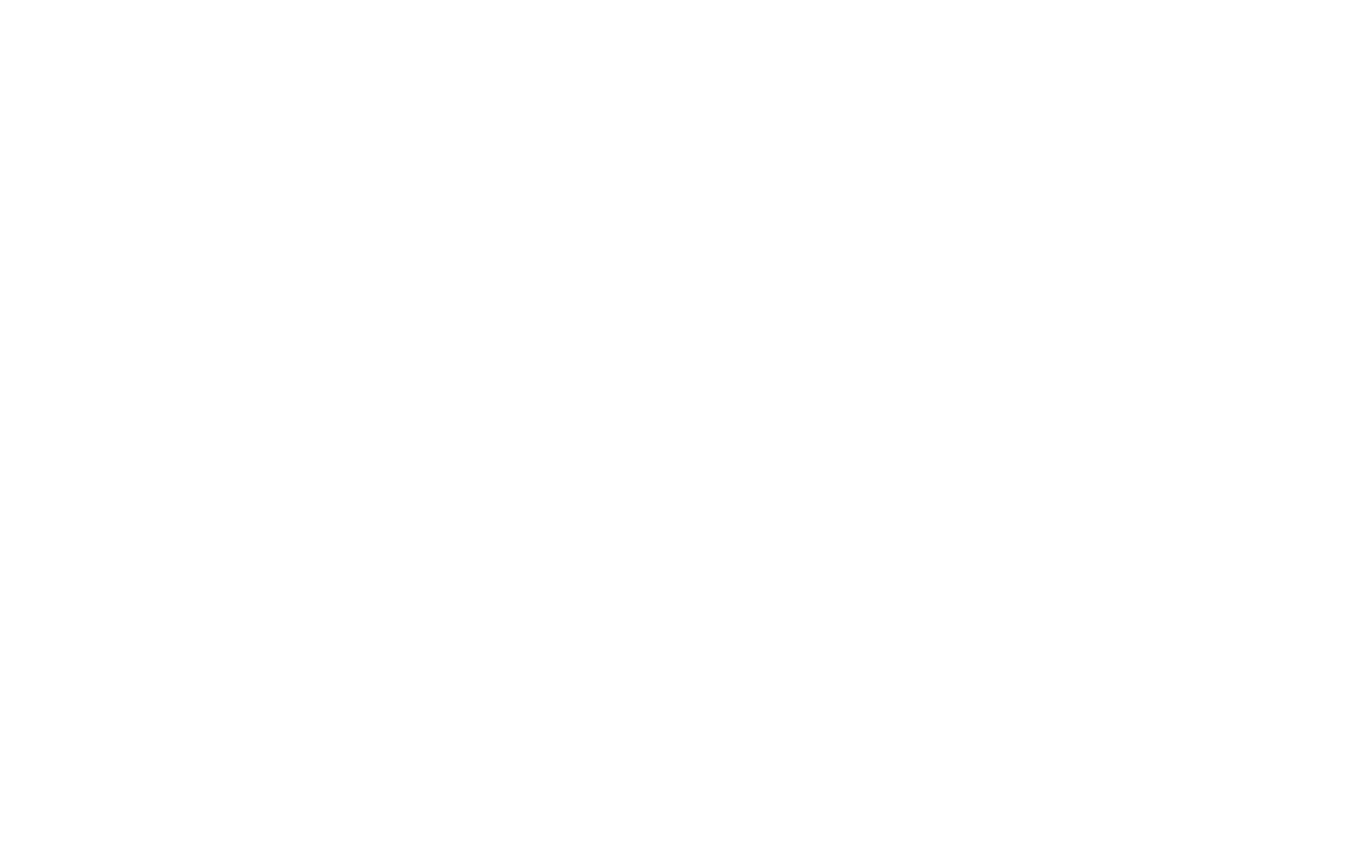
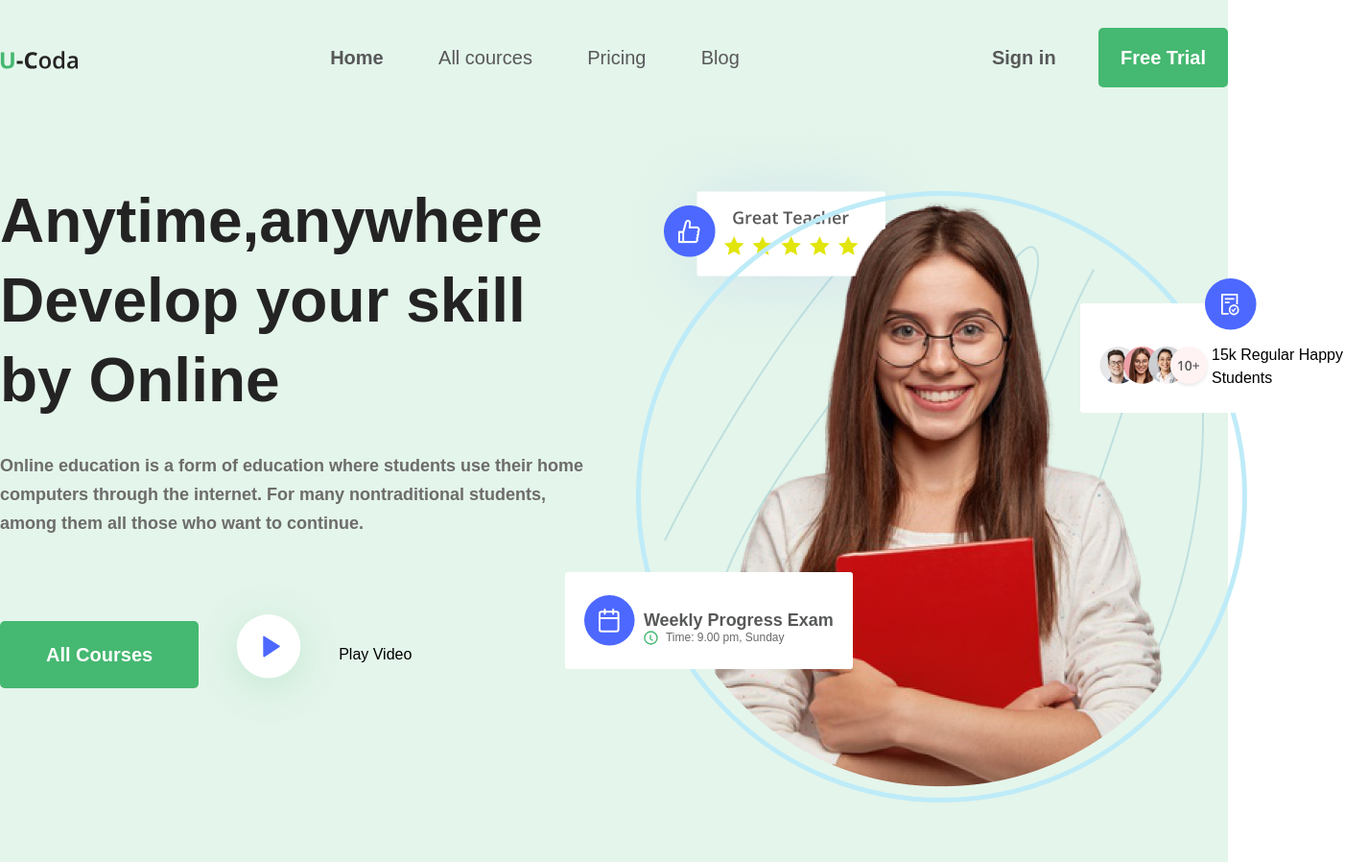
Before and after one commit to developerabrorbek/U-Code-site-with-team-, a plain HTML site: page index.html in a window 1280 px wide. Shown: the whole page at 96% size, 1426 px wide, since content can reach past the window. Before the commit the page ends 800 px from the top, so only its background shows below. Drawn offline with nearby package versions, Linux system fonts and the light colour scheme.

Commit message:
added hero and header

```diff
--- a/index.html
+++ b/index.html
@@ -12,9 +12,23 @@
 
 <body>
     <!-- Header section -->
-    <header class="header">
+    <header class="header bg-[#E4F5EB]">
         <div class="container">
-            <div class="header__inner"></div>
+            <div class="header__inner flex justify-between items-center py-[50px]">
+                <img src="./images/icons/site-logo.svg" alt="Logo" class="site-logo">
+                <nav class="nav w-1/3">
+                    <ul class="nav-items flex items-center justify-between w-full">
+                        <li class="nav-item"><a href="./index.html" class="nav-item__link text-[#575859] text-[20px] leading-4 font-semibold ">Home</a></li>
+                        <li class="nav-item"><a href="#" class="nav-item__link text-[#575859] text-[20px] leading-4 font-medium">All cources</a></li>
+                        <li class="nav-item"><a href="#" class="nav-item__link text-[#575859] text-[20px] leading-4 font-medium">Pricing</a></li>
+                        <li class="nav-item"><a href="#" class="nav-item__link text-[#575859] text-[20px] leading-4 font-medium">Blog</a></li>
+                    </ul>
+                </nav>
+                <div class="header-extras">
+                    <a href="#" class="header-extra__sign text-[#575859] text-[20px] leading-4 font-semibold ">Sign in</a>
+                    <a href="#" class="header-extra__trial ml-10 px-[23px] py-[20px] bg-[#45B871] rounded-[5px] text-white text-[20px] leading-4 font-semibold">Free Trial</a>
+                </div>
+            </div>
         </div>
     </header>
     <!-- //Header section -->
@@ -22,9 +36,47 @@
     <!-- main section -->
     <main>
         <!-- hero section -->
-        <section class="hero">
+        <section class="hero bg-[#E4F5EB]">
             <div class="container">
-                <div class="hero__inner"></div>
+                <div class="hero__inner flex items-center justify-between pb-[78px]">
+                    <div class="hero-body  w-[626px]">
+                        <h1 class="hero-body__title text-[64px] font-bold leading-[83px] text-[#242323] mb-8">Anytime,anywhere Develop your skill by Online</h1>
+                        <p class="hero-body__subtitle text-[18px] font-semibold leading-[30px] text-[#6C6C6A] mb-12">Online education is a form of education where students use their home computers through the internet. For many nontraditional students, among them all those who want to continue.</p>
+                        <div class="hero-body__buttons flex items-center">
+                            <a href="#" class="hero-body__btn bg-[#45B871] rounded-[5px] py-[21px] px-12   text-white font-semibold text-xl">All Courses</a>
+                            <div class="hero-body__video flex justify-between items-center cursor-pointer">
+                                <img src="./images/icons/hero-video.svg" alt="Video" class="">
+                                <h5 class="hero-body__video-title">Play Video</h5>
+                            </div>
+                        </div>
+                    </div>
+
+                    <div class="hero-image shrink-0 relative">
+                        <div class="hero-images relative">
+                            <img src="./images/hero-image.png" alt="Main image" class="">
+                        <img src="./images/icons/hero-image-back1.svg" alt="back-img" class="absolute -bottom-4 -right-5 ">
+                        <!-- <img src="./images/icons/hero-image-back2.svg" alt="back-img" class="absolute -bottom-4 -right-5 "> -->
+                        </div>
+                        <div class="hero-image__students absolute w-[300px] px-5 py-6 pt-[42px] bg-white top-[192px] -right-[146px] rounded-[3px]">
+                            <img src="./images/icons/hero-checklist.svg" alt="" class="absolute -top-[26px] right-[116px]">
+                            <div class="hero-image__students--body flex items-center  justify-around">
+                                <img src="./images/hero-list-img.jpg" alt="Students">
+                                <p class="hero-image__students--body-subtitle">15k Regular Happy Students</p>
+                            </div>
+                        </div>
+                        <div class="hero-image__exam flex items-center w-[300px] justify-around px-5 py-6 bg-white absolute top-[472px] -left-[54px] rounded-[3px]">
+                            <img src="./images/icons/hero-schedule.svg" alt="Schedule">
+
+                            <div class="hero-image__exam--body mt-[14px] pl-2">
+                                <h5 class="hero-image__exam--body-title font-semibold text-[18px] leading-[22px] text-[#575859]">Weekly Progress Exam</h5>
+                                <div class="hero-image__exam--body-subtitles flex items-center ">
+                                    <img src="./images/icons/hero-watch.svg" alt="Clock">
+                                    <p class="hero-image__exam--body-subtitle ml-2 font-normal text-[12px] leading-[15px] text-[#696969]">Time: 9.00 pm, Sunday</p>
+                                </div>
+                            </div>
+                        </div>
+                    </div>
+                </div>
             </div>
         </section>
         <!-- // hero section -->
```
Also changed, not shown: images/hero-image.png (added), images/hero-list-img.jpg (added), images/icons/header-down.svg (added), images/icons/hero-back.svg (added), images/icons/hero-checklist.svg (added), images/icons/hero-image-back1.svg (added), images/icons/hero-image-back2.svg (added), images/icons/hero-schedule.svg (added), images/icons/hero-video.svg (added), images/icons/hero-watch.svg (added), images/icons/site-logo.svg (added).
